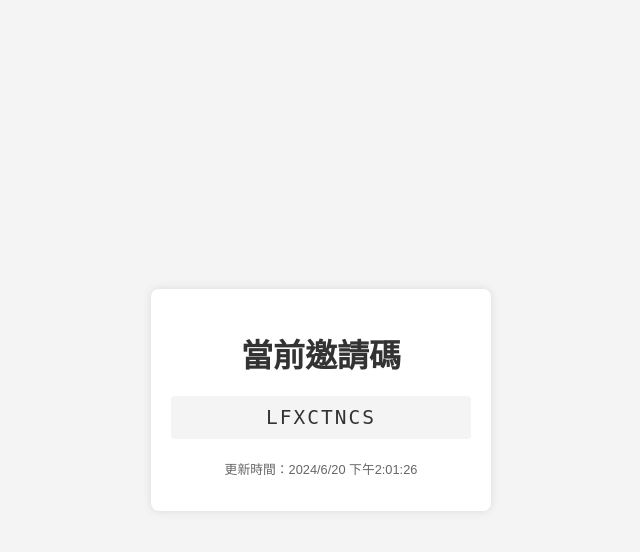
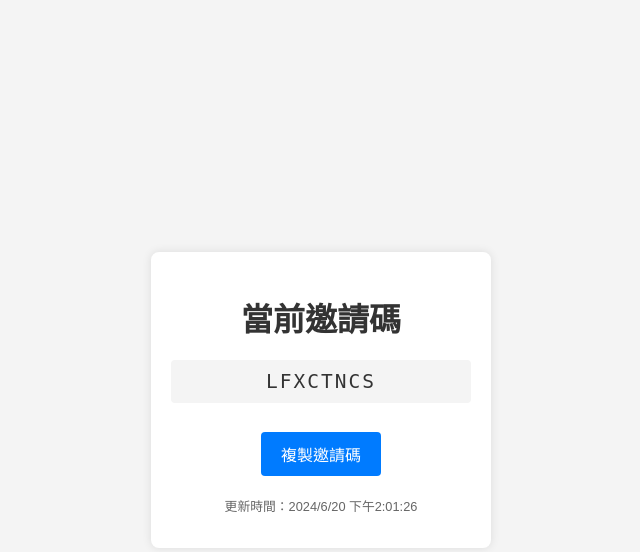
Before and after one commit to samzhangw/w, a Flask app: page /invitation_code_page in a window 1280 px wide. Shown: the top 552 px of the page, without its empty margins (319-959 px from the left). Run offline with Flask 2, Linux system fonts and the light colour scheme.

Commit message:
Update invitation_code.html

```diff
--- a/templates/invitation_code.html
+++ b/templates/invitation_code.html
@@ -40,17 +40,49 @@
             font-size: 0.8em;
             color: #666;
         }
+        .copy-button {
+            background-color: #007bff;
+            color: white;
+            border: none;
+            padding: 10px 20px;
+            text-align: center;
+            text-decoration: none;
+            display: inline-block;
+            font-size: 1em;
+            margin-top: 10px;
+            cursor: pointer;
+            border-radius: 4px;
+        }
     </style>
 </head>
 <body>
     <div class="container">
         <h1>當前邀請碼</h1>
         <pre id="invitation-code"></pre>
+        <button class="copy-button" id="copy-button">複製邀請碼</button>
         <p class="footer">更新時間：<span id="update-time"></span></p>
     </div>
 
     <script>
-        // 定时更新邀请码和时间显示
+        // Function to copy invitation code to clipboard
+        function copyToClipboard(text) {
+            const el = document.createElement('textarea');
+            el.value = text;
+            document.body.appendChild(el);
+            el.select();
+            document.execCommand('copy');
+            document.body.removeChild(el);
+        }
+
+        // Function to handle copying when button is clicked
+        $(document).ready(function() {
+            $('#copy-button').click(function() {
+                var invitationCode = $('#invitation-code').text().trim();
+                copyToClipboard(invitationCode);
+                alert('邀請碼已複製至剪貼簿！');
+            });
+
+            // Function to update invitation code and time
             function updateInvitationCode() {
                 $.getJSON('/invitation_code', function(data) {
                     $('#invitation-code').text(data.invitation_code);
@@ -60,10 +92,11 @@
                 });
             }
 
-        // 初次加载页面时更新一次
-        $(document).ready(function() {
+            // Initial update when the page loads
             updateInvitationCode();
-            setInterval(updateInvitationCode, 5000); // 每隔5秒更新一次
+
+            // Update invitation code and time every 5 seconds
+            setInterval(updateInvitationCode, 5000);
         });
     </script>
 </body>
```
Lines whose indentation alone changed are shown as unchanged.
